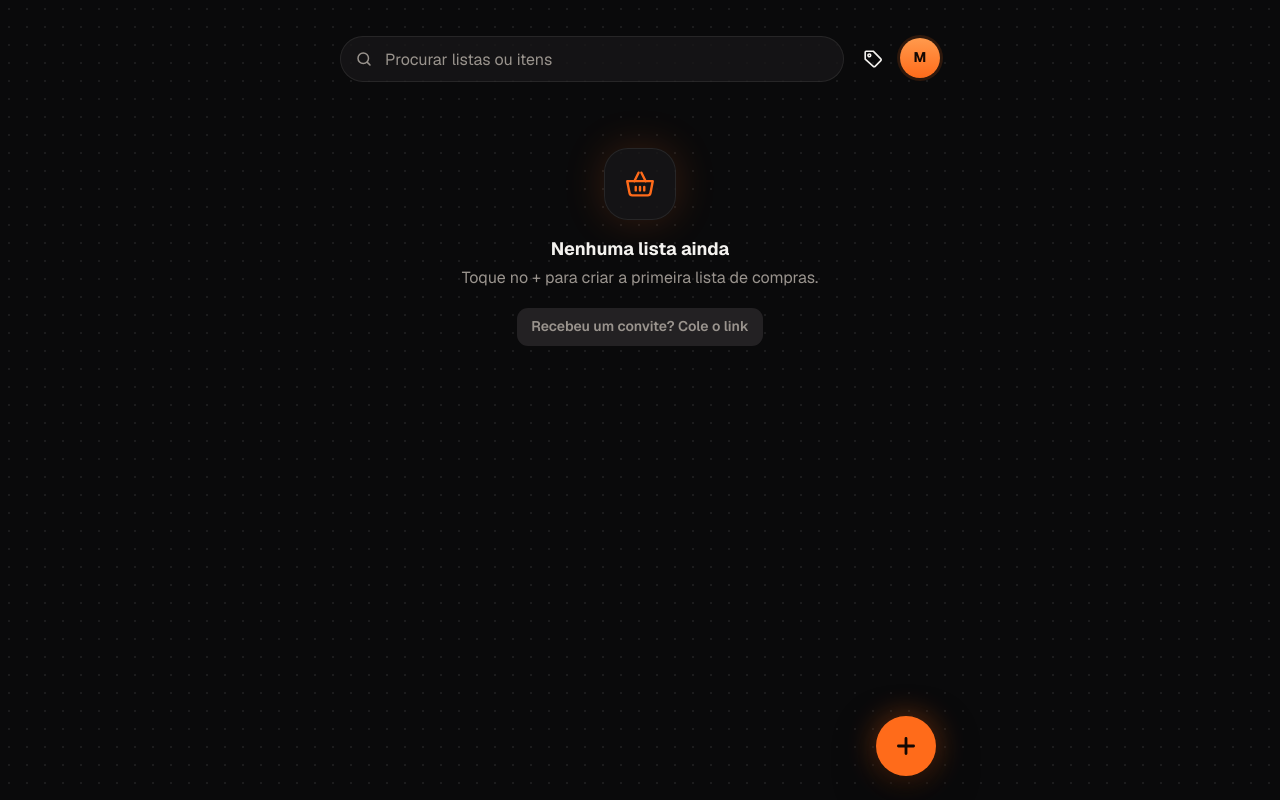
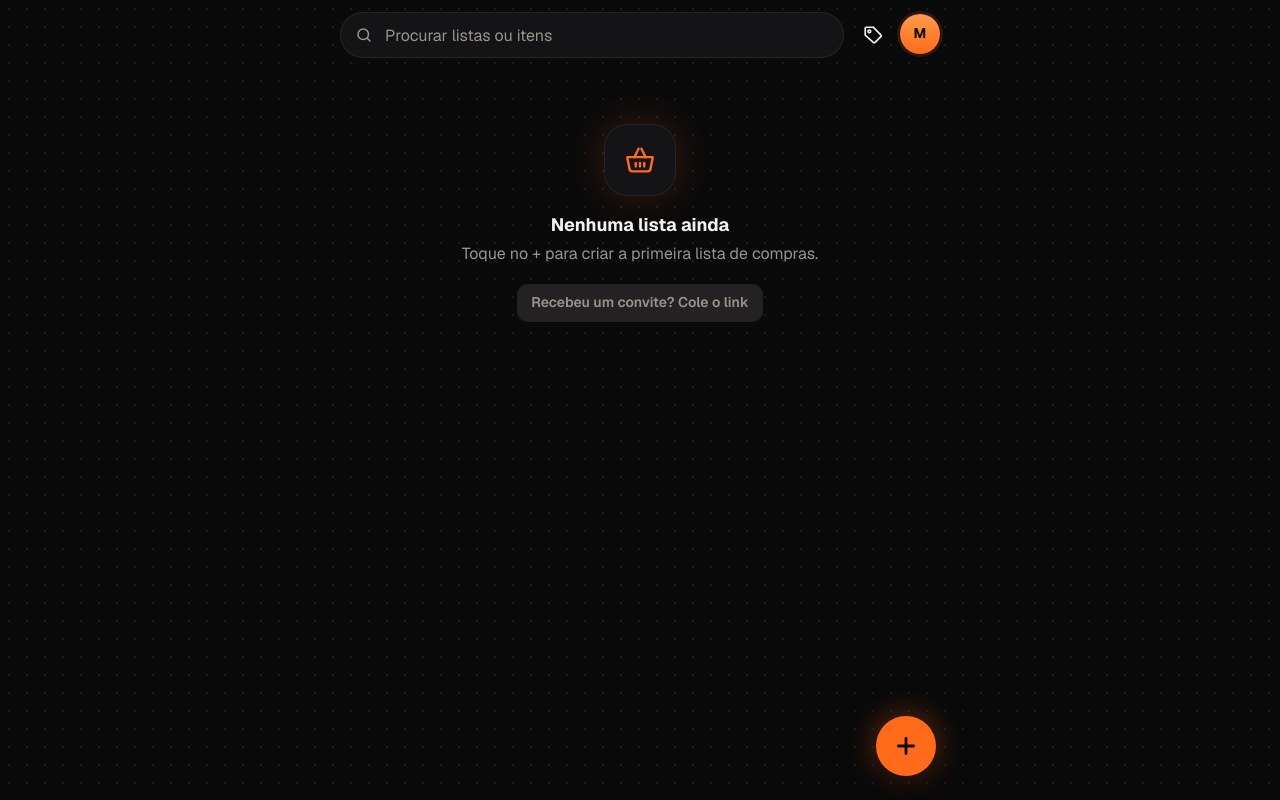
Before and after one commit to leonardomms/lista-app, a website built with Vite: page index.html in a window 1280 px wide. Built offline with nearby package versions, Linux system fonts and the light colour scheme; some packages are replaced by stand-ins of ours; what @capacitor/core would draw is missing.

Commit message:
Reduz o espaço entre a barra de status e o conteúdo para 12px
O topo somava 8px de margem padrão do body, 8px do .app e 20px (inicial)
ou 16px (lista) de padding. Agora é uma variável só, --top-gap: 12px, somada
ao --safe-top, e vale para todas as telas.

Co-Authored-By: Claude Sonnet 5.5 <noreply@anthropic.com>

```diff
--- a/src/styles.css
+++ b/src/styles.css
@@ -15,21 +15,24 @@
   color-scheme:dark;
   /* áreas seguras: definidas uma vez. No Android o MainActivity já afasta o app das barras do sistema, então aqui valem 0; no navegador e no iOS vêm do env() */
   --safe-top:env(safe-area-inset-top, 0px); --safe-bottom:env(safe-area-inset-bottom, 0px); --safe-left:env(safe-area-inset-left, 0px); --safe-right:env(safe-area-inset-right, 0px);
+  /* espaço entre a barra de status e o começo do conteúdo, igual em todas as telas */
+  --top-gap:12px;
 }
 *{box-sizing:border-box}
 [hidden]{display:none!important}
 html,body{min-height:100%}
+body{margin-block:0}   /* tira os 8px de margem padrão de cima e de baixo (os laterais ficam como estavam) */
 body{background-color:var(--bg);background-image:radial-gradient(var(--dot) 1px, transparent 1.2px);background-size:18px 18px;background-attachment:fixed;color:var(--fg);font-family:var(--body);font-size:16px;line-height:1.4;-webkit-tap-highlight-color:transparent;
   padding-left:max(16px, var(--safe-left));padding-right:max(16px, var(--safe-right))}
 body::before{content:"";position:fixed;inset:0 0 auto;height:var(--safe-top);z-index:10;background:var(--bg)}
 button{font:inherit;color:inherit;background:none;border:0;cursor:pointer;padding:0}
 input{font:inherit;color:inherit}
 :focus-visible{outline:2px solid var(--accent);outline-offset:2px}
-.app{max-width:600px;margin:0 auto;padding-block:8px 140px;position:relative;z-index:1}
+.app{max-width:600px;margin:0 auto;padding-block:calc(var(--safe-top) + var(--top-gap)) 140px;position:relative;z-index:1}
 svg{display:block}
 
 /* ---------- home ---------- */
-.home-top{display:flex;align-items:center;gap:8px;padding:20px 0 18px}
+.home-top{display:flex;align-items:center;gap:8px;padding:0 0 18px}
 h1{font-family:var(--display);font-weight:600;font-size:38px;letter-spacing:-.04em;margin:0;line-height:1}
 h1 em{font-style:normal;background:linear-gradient(90deg,var(--accent-2),var(--accent));-webkit-background-clip:text;background-clip:text;color:transparent}
 .home-sub{color:var(--muted);font-family:var(--mono);font-size:12px;margin-top:10px;letter-spacing:.02em}
@@ -60,7 +63,7 @@ h1 em{font-style:normal;background:linear-gradient(90deg,var(--accent-2),var(--a
 @media (min-width:640px){.fab{right:calc(50% - 300px + 4px)}}
 
 /* ---------- list view ---------- */
-.lhead{display:flex;align-items:center;gap:4px;padding:16px 0 4px;margin-left:-8px}
+.lhead{display:flex;align-items:center;gap:4px;padding:0 0 4px;margin-left:-8px}
 .lmeta{display:flex;align-items:center;gap:10px;margin:6px 2px 18px}
 .lmeta .progress{padding-bottom:0}
 .iconbtn{width:42px;height:42px;border-radius:12px;display:grid;place-items:center;color:var(--fg);flex:none}
```
